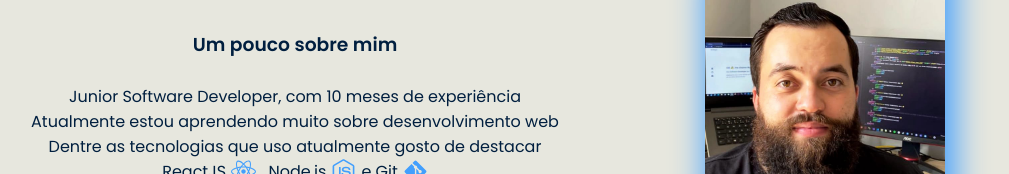
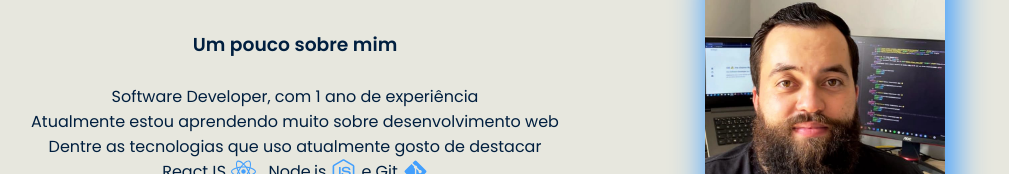
Before and after one commit to WagaoFC/devWagao, a React (Vite) app: page / in a window 1280 px wide. Shown: the part 1027-1201 px from the top of the page, without its empty margins (155-1164 px from the left). Built offline with nearby package versions, Linux system fonts and the light colour scheme.

Commit message:
Atualizando funcao e xp

```diff
--- a/src/components/About/index.tsx
+++ b/src/components/About/index.tsx
@@ -9,7 +9,7 @@ export function About() {
             <Text>
                 <h1>Um pouco sobre mim</h1>
                 <br />
-                <p>Junior Software Developer, com 10 meses de experiência</p>
+                <p>Software Developer, com 1 ano de experiência</p>
                 <p>Atualmente estou aprendendo muito sobre desenvolvimento web</p>
                 <p>Dentre as tecnologias que uso atualmente gosto de destacar</p>
                 <p className='Tech'>
```
